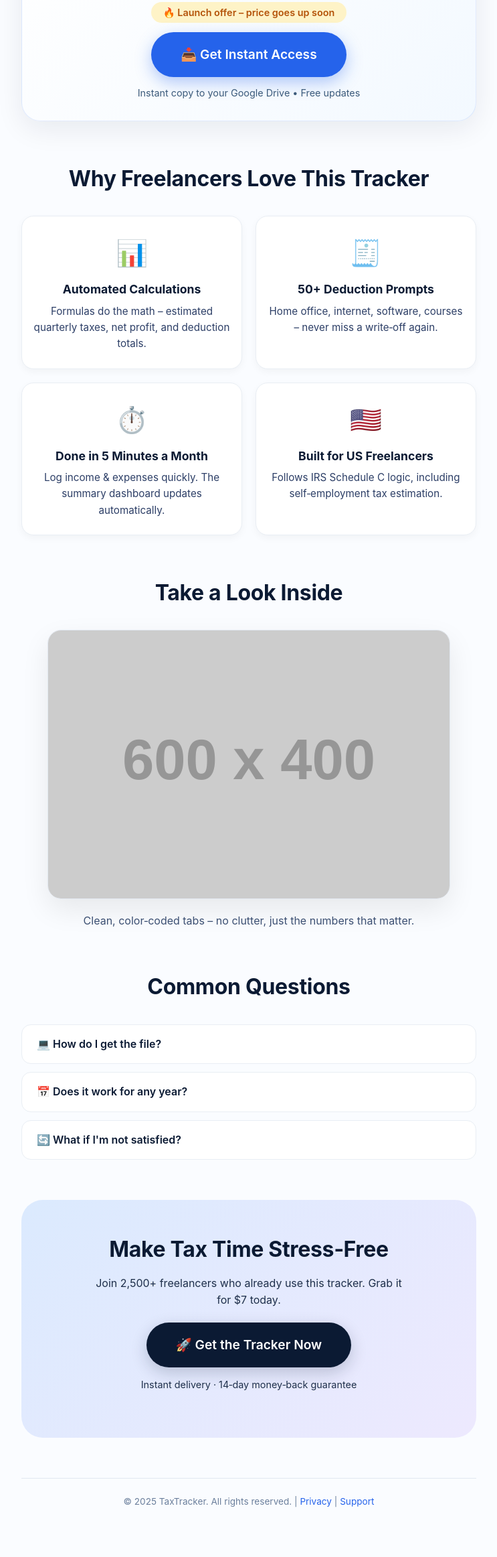
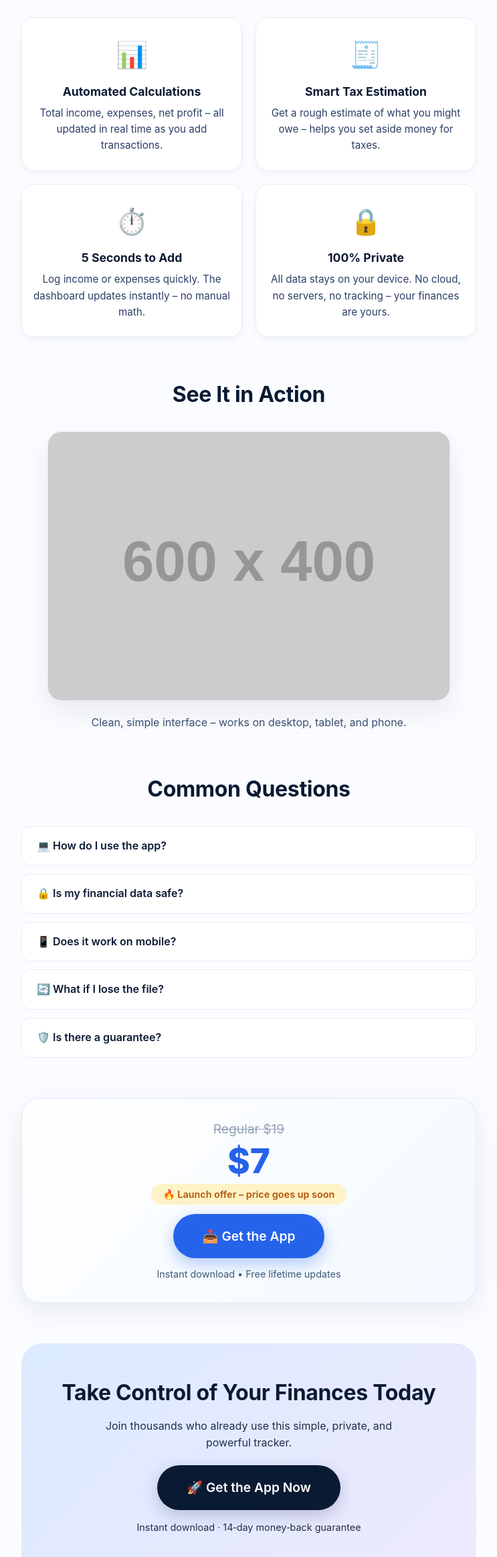
Before and after one commit to AvianPhonetics/tax_tracker, a plain HTML site: page index.html in a window 1280 px wide. Shown: the part 476-2800 px from the top of the page at 67% size, without its empty margins (268-1011 px from the left). Before the commit the page ends 2748 px from the top, so only its background shows below. Drawn offline with Linux system fonts and the light colour scheme; placeholder pictures from the web are drawn by us.

Commit message:
Update index.html

```diff
--- a/index.html
+++ b/index.html
@@ -3,12 +3,12 @@
 <head>
   <meta charset="UTF-8" />
   <meta name="viewport" content="width=device-width, initial-scale=1.0" />
-  <title>Freelancer Tax Deduction Tracker – Save on Taxes</title>
-  <meta name="description" content="Google Sheets tax tracker for freelancers. Automatically calculates quarterly taxes, tracks 50+ deductions, saves thousands. Only $7 today." />
-  <meta property="og:title" content="Freelancer Tax Tracker – Stop Overpaying" />
-  <meta property="og:description" content="The simple spreadsheet that saves freelancers $1,000s every year. No accountant needed." />
+  <title>Personal Finance Tracker – Income, Expenses, Taxes</title>
+  <meta name="description" content="Standalone HTML app to track income, expenses, and estimate taxes. No sign-ups, no cloud, 100% private. One-time payment." />
+  <meta property="og:title" content="Personal Finance Tracker – Smart & Private" />
+  <meta property="og:description" content="Track your finances in a simple HTML app. Works offline, stores data locally." />
   <meta property="og:type" content="website" />
-  <meta property="og:image" content="https://placehold.co/1200x630/eef2ff/2563eb?text=Tax+Tracker" />
+  <meta property="og:image" content="https://placehold.co/1200x630/eef2ff/2563eb?text=Finance+Tracker" />
   <meta name="twitter:card" content="summary_large_image" />
   <style>
     * {
@@ -102,6 +102,7 @@
       margin-bottom: 12px;
     }
 
+    /* Price block – now placed at the bottom */
     .price-block {
       background: linear-gradient(135deg, #ffffff 0%, #f3f9ff 100%);
       border-radius: 28px;
@@ -109,9 +110,6 @@
       text-align: center;
       box-shadow: 0 12px 40px rgba(0, 20, 50, 0.08);
       border: 1px solid rgba(37, 99, 235, 0.12);
-      margin-top: -20px;
-      position: relative;
-      z-index: 2;
       transition: transform 0.2s;
     }
     .price-block:hover {
@@ -221,6 +219,7 @@
       color: #2c3e66;
     }
 
+    /* Final CTA – now includes the price block */
     .cta {
       text-align: center;
       background: linear-gradient(135deg, #dbeafe 0%, #ede9fe 100%);
@@ -268,10 +267,6 @@
       .hero {
         padding: 30px 16px 24px;
       }
-      .price-block {
-        margin-top: -10px;
-        padding: 24px 16px;
-      }
     }
   </style>
 </head>
@@ -280,82 +275,90 @@
 
   <!-- Hero (без цены) -->
   <section class="hero">
-    <div class="badge">🔥 Trusted by 2,500+ freelancers</div>
-    <h1>Stop Overpaying Taxes.<br />Track Deductions Like a Pro.</h1>
-    <p class="sub">The simple Google Sheet that saves freelancers $1,000s every year – no accountant needed.</p>
+    <div class="badge">🔥 Trusted by 2,500+ users</div>
+    <h1>Track Your Finances Smartly.<br />Income, Expenses, Taxes – All in One App.</h1>
+    <p class="sub">A standalone HTML app that runs in your browser. No sign‑ups, no cloud, no data leaks. One‑time payment.</p>
   </section>
 
-  <!-- Блок с ценой (перенесён ниже) -->
+  <!-- Benefits (разъяснение) -->
+  <section class="benefits">
+    <h2>Why You'll Love This Tracker</h2>
+    <div class="benefits-grid">
+      <div class="benefit-card">
+        <div class="benefit-icon">📊</div>
+        <h3>Automated Calculations</h3>
+        <p>Total income, expenses, net profit – all updated in real time as you add transactions.</p>
+      </div>
+      <div class="benefit-card">
+        <div class="benefit-icon">🧾</div>
+        <h3>Smart Tax Estimation</h3>
+        <p>Get a rough estimate of what you might owe – helps you set aside money for taxes.</p>
+      </div>
+      <div class="benefit-card">
+        <div class="benefit-icon">⏱️</div>
+        <h3>5 Seconds to Add</h3>
+        <p>Log income or expenses quickly. The dashboard updates instantly – no manual math.</p>
+      </div>
+      <div class="benefit-card">
+        <div class="benefit-icon">🔒</div>
+        <h3>100% Private</h3>
+        <p>All data stays on your device. No cloud, no servers, no tracking – your finances are yours.</p>
+      </div>
+    </div>
+  </section>
+
+  <!-- Preview -->
+  <section class="preview">
+    <h2>See It in Action</h2>
+    <img src="https://placehold.co/600x400/eef2ff/2563eb?text=Finance+Tracker+App+Preview" alt="App screenshot" loading="lazy" />
+    <p>Clean, simple interface – works on desktop, tablet, and phone.</p>
+  </section>
+
+  <!-- FAQ -->
+  <section class="faq">
+    <h2>Common Questions</h2>
+    <details>
+      <summary>💻 How do I use the app?</summary>
+      <p>Download the HTML file, double‑click to open it in your browser. No installation needed – it just works.</p>
+    </details>
+    <details>
+      <summary>🔒 Is my financial data safe?</summary>
+      <p>Yes. Everything is stored locally in your browser's storage. We never see your data.</p>
+    </details>
+    <details>
+      <summary>📱 Does it work on mobile?</summary>
+      <p>Absolutely – the app is responsive and works on phones and tablets.</p>
+    </details>
+    <details>
+      <summary>🔄 What if I lose the file?</summary>
+      <p>You can re‑download it anytime from your purchase history. We also recommend keeping a backup.</p>
+    </details>
+    <details>
+      <summary>🛡️ Is there a guarantee?</summary>
+      <p>Yes – 14‑day happiness guarantee. If you're not satisfied, we'll refund you.</p>
+    </details>
+  </section>
+
+  <!-- Блок с ценой (теперь внизу) -->
   <section class="price-block">
     <div class="old-price">Regular $19</div>
     <div class="new-price">$7</div>
     <div class="offer-tag">🔥 Launch offer – price goes up soon</div>
     <br />
-    <a href="https://app.lava.top/products/3dc49dbc-87e1-481c-8a4e-857564700beb" class="btn">📥 Get Instant Access</a>
-    <p style="margin-top:12px; font-size:0.9rem; color:#3b5a7a;">Instant copy to your Google Drive • Free updates</p>
+    <a href="https://app.lava.top/products/3dc49dbc-87e1-481c-8a4e-857564700beb" class="btn">📥 Get the App</a>
+    <p style="margin-top:12px; font-size:0.9rem; color:#3b5a7a;">Instant download • Free lifetime updates</p>
   </section>
 
-  <!-- Преимущества -->
-  <section class="benefits">
-    <h2>Why Freelancers Love This Tracker</h2>
-    <div class="benefits-grid">
-      <div class="benefit-card">
-        <div class="benefit-icon">📊</div>
-        <h3>Automated Calculations</h3>
-        <p>Formulas do the math – estimated quarterly taxes, net profit, and deduction totals.</p>
-      </div>
-      <div class="benefit-card">
-        <div class="benefit-icon">🧾</div>
-        <h3>50+ Deduction Prompts</h3>
-        <p>Home office, internet, software, courses – never miss a write‑off again.</p>
-      </div>
-      <div class="benefit-card">
-        <div class="benefit-icon">⏱️</div>
-        <h3>Done in 5 Minutes a Month</h3>
-        <p>Log income & expenses quickly. The summary dashboard updates automatically.</p>
-      </div>
-      <div class="benefit-card">
-        <div class="benefit-icon">🇺🇸</div>
-        <h3>Built for US Freelancers</h3>
-        <p>Follows IRS Schedule C logic, including self‑employment tax estimation.</p>
-      </div>
-    </div>
-  </section>
-
-  <!-- Превью -->
-  <section class="preview">
-    <h2>Take a Look Inside</h2>
-    <img src="https://placehold.co/600x400/eef2ff/2563eb?text=Tax+Tracker+Spreadsheet+Preview" alt="Spreadsheet preview" loading="lazy" />
-    <p>Clean, color‑coded tabs – no clutter, just the numbers that matter.</p>
-  </section>
-
-  <!-- FAQ (без отзывов) -->
-  <section class="faq">
-    <h2>Common Questions</h2>
-    <details>
-      <summary>💻 How do I get the file?</summary>
-      <p>After purchase you'll receive a PDF with a Google Sheets link. Click “Make a copy” and it's yours.</p>
-    </details>
-    <details>
-      <summary>📅 Does it work for any year?</summary>
-      <p>Yes, it's undated – just log transactions as they happen. Tax brackets are based on current IRS guidelines (updated annually).</p>
-    </details>
-    <details>
-      <summary>🔄 What if I'm not satisfied?</summary>
-      <p>We offer a 14‑day happiness guarantee. Just reply to your receipt email and we'll refund you.</p>
-    </details>
-  </section>
-
-  <!-- Финальный призыв -->
+  <!-- Финальный призыв (уже не дублирует цену, просто дополнительный push) -->
   <section class="cta">
-    <h2>Make Tax Time Stress‑Free</h2>
-    <p>Join 2,500+ freelancers who already use this tracker. Grab it for $7 today.</p>
-    <a href="https://app.lava.top/products/3dc49dbc-87e1-481c-8a4e-857564700beb" class="btn btn-secondary">🚀 Get the Tracker Now</a>
-    <p style="margin-top:14px; font-size:0.9rem;">Instant delivery · 14‑day money‑back guarantee</p>
+    <h2>Take Control of Your Finances Today</h2>
+    <p>Join thousands who already use this simple, private, and powerful tracker.</p>
+    <a href="https://app.lava.top/products/3dc49dbc-87e1-481c-8a4e-857564700beb" class="btn btn-secondary">🚀 Get the App Now</a>
+    <p style="margin-top:14px; font-size:0.9rem;">Instant download · 14‑day money‑back guarantee</p>
   </section>
 
   <footer>
-    <p>© 2025 TaxTracker. All rights reserved. | <a href="#">Privacy</a> | <a href="#">Support</a></p>
+    <p>© 2025 FinanceTracker. All rights reserved. | <a href="#">Privacy</a> | <a href="#">Support</a></p>
   </footer>
 
 </div>
```
